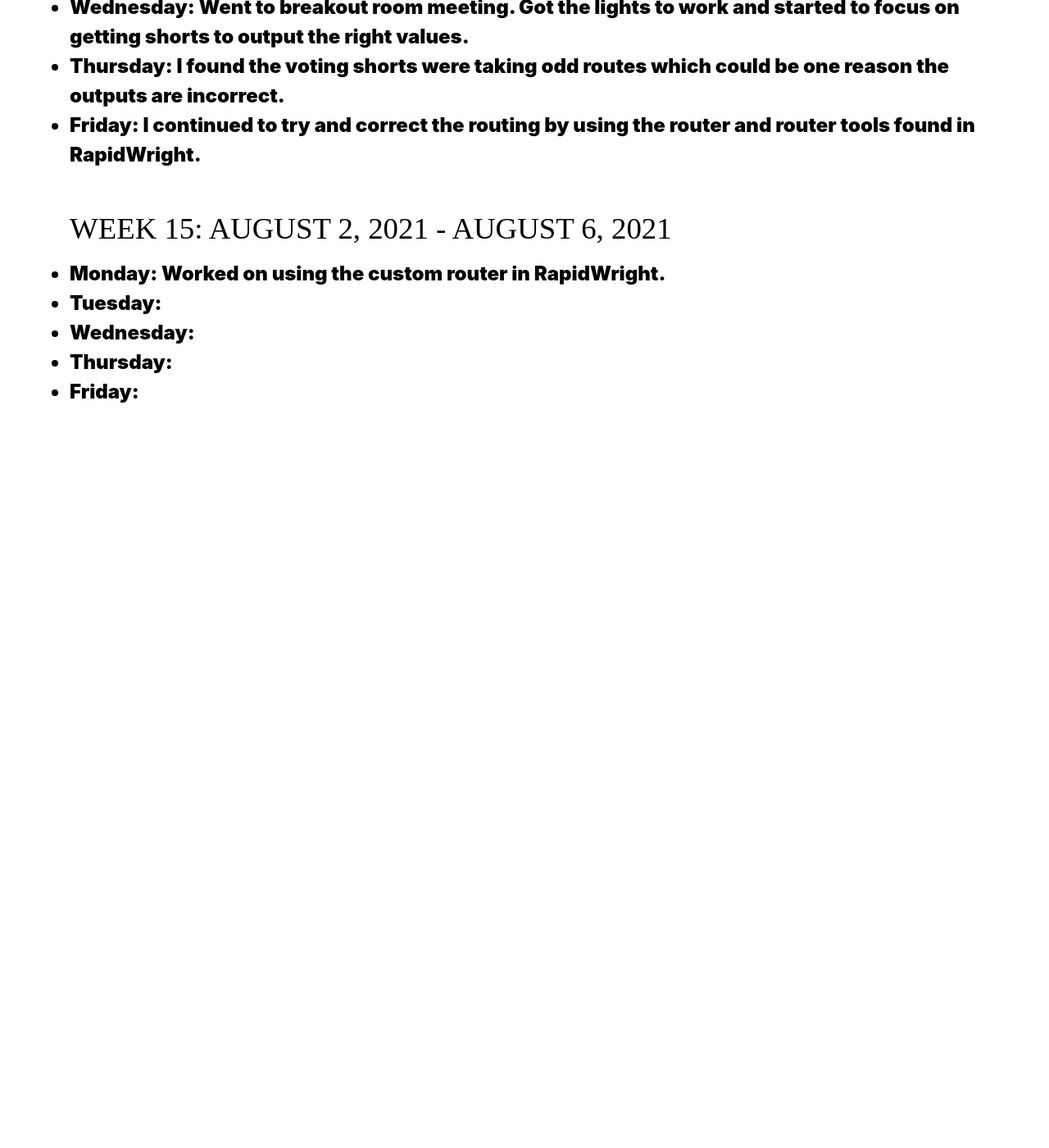
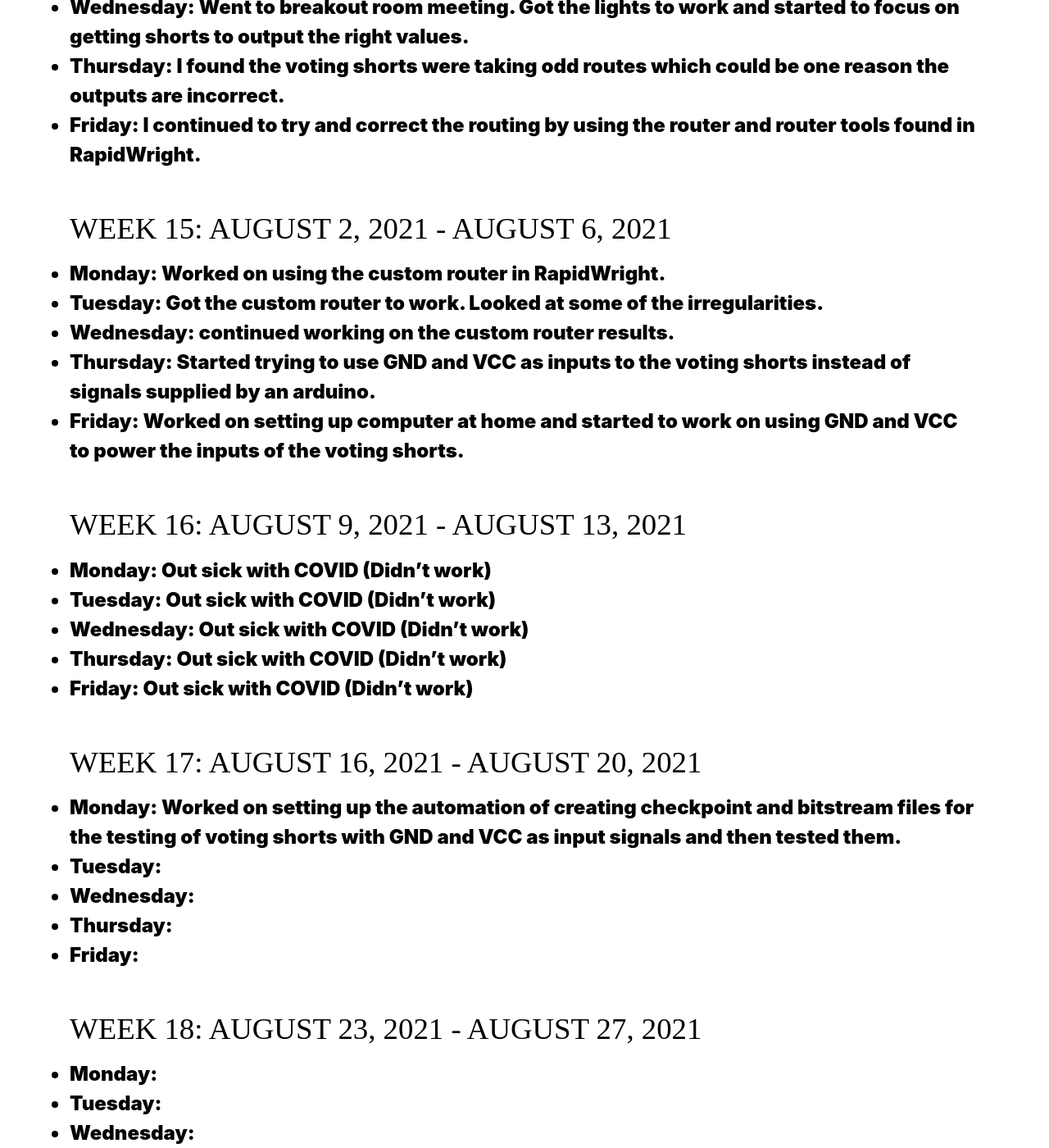
Before and after one commit to jonath48/jonath48.github.io, a Jekyll site: the page built from _pages/log.md, in a window 1280 px wide and 1400 px high, scrolled down 5573 px. Shown: the whole window at 82% size. Built offline with Jekyll 4.4.1, drawn with Linux system fonts in a browser that asks for light colours; before the commit the page ends 6084 px from its top, so only the background shows below that.

Commit message:
added past weeks logs

```diff
--- a/_pages/log.md
+++ b/_pages/log.md
@@ -118,7 +118,31 @@ title: Jonathan Thompson's IMMERSE Log
 ### Week 15: August 2, 2021 - August 6, 2021
 
 * **Monday**: Worked on using the custom router in RapidWright.
+* **Tuesday**: Got the custom router to work. Looked at some of the irregularities.
+* **Wednesday**: continued working on the custom router results.
+* **Thursday**: Started trying to use GND and VCC as inputs to the voting shorts instead of signals supplied by an arduino.
+* **Friday**: Worked on setting up computer at home and started to work on using GND and VCC to power the inputs of the voting shorts.
+
+### Week 16: August 9, 2021 - August 13, 2021
+
+* **Monday**: Out sick with COVID (Didn't work)
+* **Tuesday**: Out sick with COVID (Didn't work)
+* **Wednesday**: Out sick with COVID (Didn't work)
+* **Thursday**: Out sick with COVID (Didn't work)
+* **Friday**: Out sick with COVID (Didn't work)
+
+### Week 17: August 16, 2021 - August 20, 2021
+
+* **Monday**: Worked on setting up the automation of creating checkpoint and bitstream files for the testing of voting shorts with GND and VCC as input signals and then tested them.
 * **Tuesday**:
 * **Wednesday**:
 * **Thursday**:
 * **Friday**:
+
+### Week 18: August 23, 2021 - August 27, 2021
+
+* **Monday**:
+* **Tuesday**:
+* **Wednesday**:
+* **Thursday**:
+* **Friday**:
```
